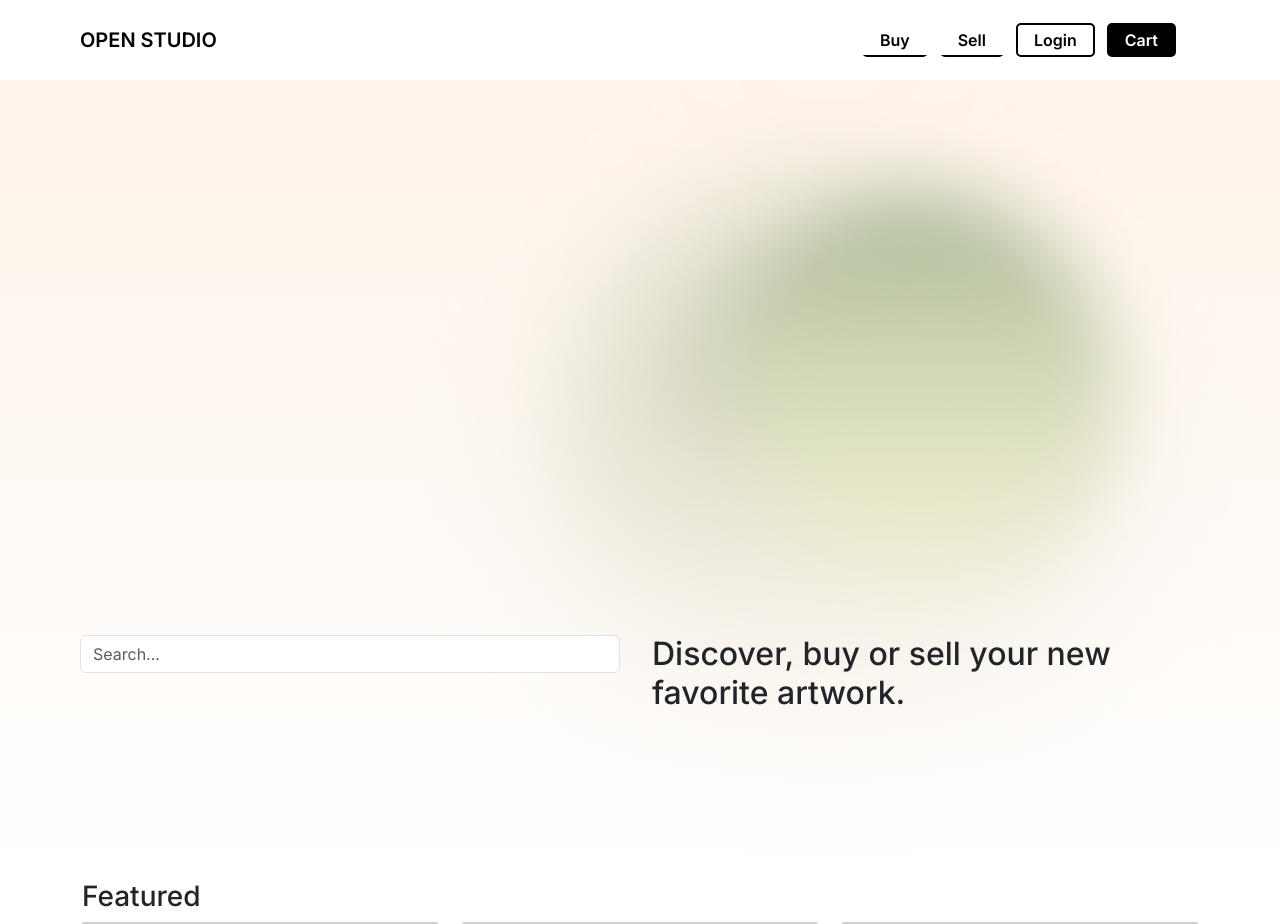
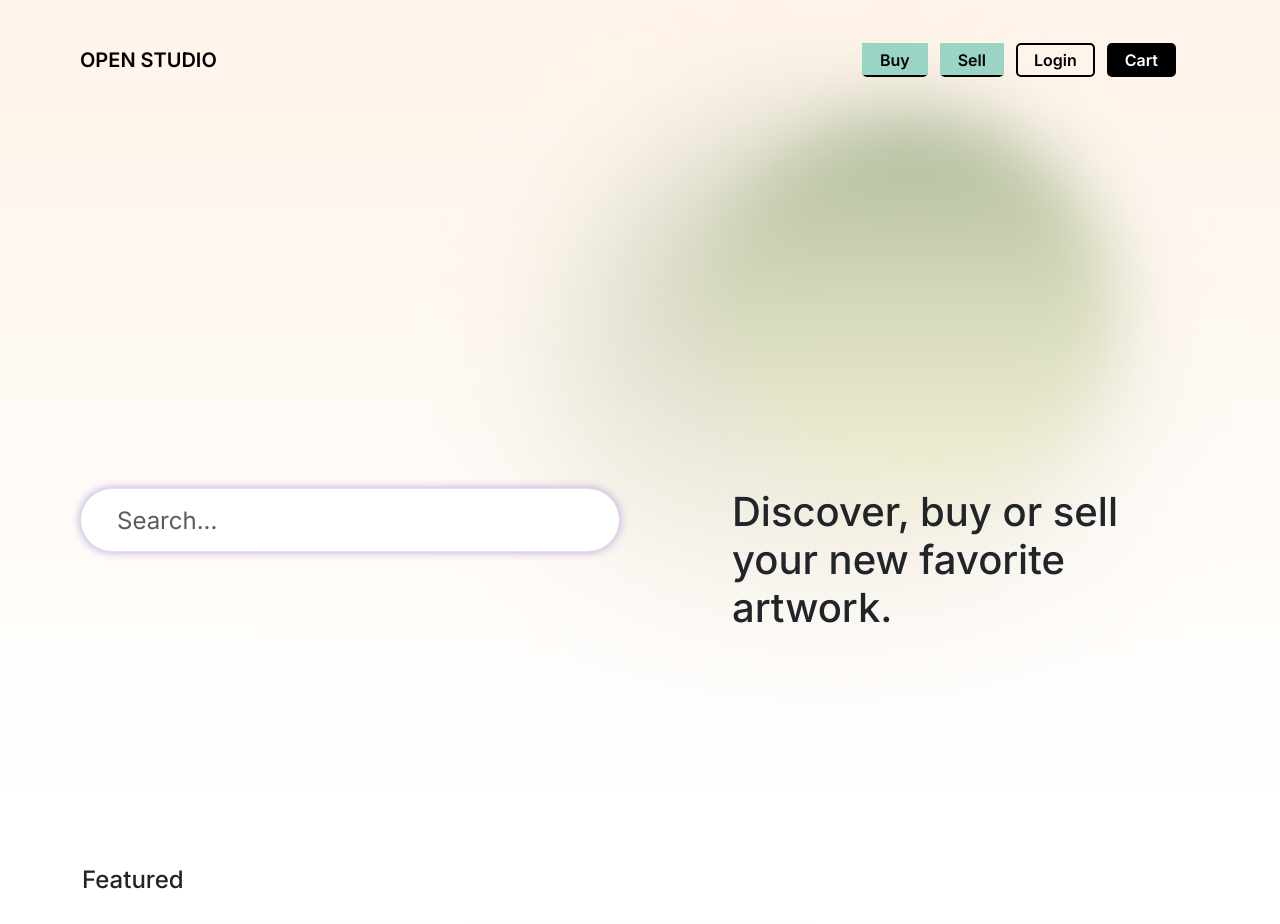
Before and after one commit to LuckyCaves/OpenStudio, a plain HTML site: page views/home.html in a window 1280 px wide. Shown: the top 924 px of the page. Drawn offline with nearby package versions, Linux system fonts and the light colour scheme.

Commit message:
Update home.css

```diff
--- a/styles/home.css
+++ b/styles/home.css
@@ -1,3 +1,6 @@
+*{
+    font-family: 'Inter', 'Lato', sans-serif;
+}
 
 .hero{
     height: 100vh;
@@ -11,3 +14,82 @@
     padding-right: 5rem;
     padding-bottom: 10rem;
 }
+
+.navbar{
+    height: 15vh;
+    position: absolute;
+}
+
+#info-btn::before {
+    content: '';
+    position: absolute;
+    top: -2px;
+    left: -2px;
+    width: calc(100% + 4px);
+    height: calc(100% - -2px);
+    background-color: #9ad4c4;
+    transition: 0.3s ease-out;
+    transform: scaleY(1);
+  }
+
+.title h2{
+    font-size: 5vh;
+    padding-left: 5rem;
+}
+
+
+/*--- Search---*/
+
+.custom-search {
+    box-shadow: 0 0 10px #bba5db;
+    font-size: 3vh;
+    text-indent: 3vh;
+    border-radius: 5vh;
+    height: 8vh;
+}
+
+.custom-search::placeholder {
+    font-size: 3vh;
+    text-indent: 3vh;
+}
+
+.custom-search::-webkit-search-cancel-button {
+    -webkit-appearance: none;
+    appearance: none;
+}
+
+
+.custom-search:focus {
+    outline: none;
+    box-shadow: 0 0 30px #bba5db;;
+    border: none;
+}
+
+/*--- Featured---*/
+
+.featured-section {
+    height: 100vh;
+    padding: 2rem;
+    display: flex;
+    flex-direction: column;
+    justify-content: center;
+}
+
+.featured-title {
+    text-align: left;
+    margin-bottom: 2rem;
+    font-size: 1.5rem;
+}
+
+.card {
+    border: 1px solid #ccc;
+    height: 280px;
+    background-color: #f8f9fa;
+    box-shadow: 0 4px 8px rgba(0, 0, 0, 0.1);
+    transition: transform 0.3s ease;
+}
+
+.card:hover {
+    transform: translateY(-5px);
+    box-shadow: 0 6px 12px rgba(0, 0, 0, 0.15);
+}
```
